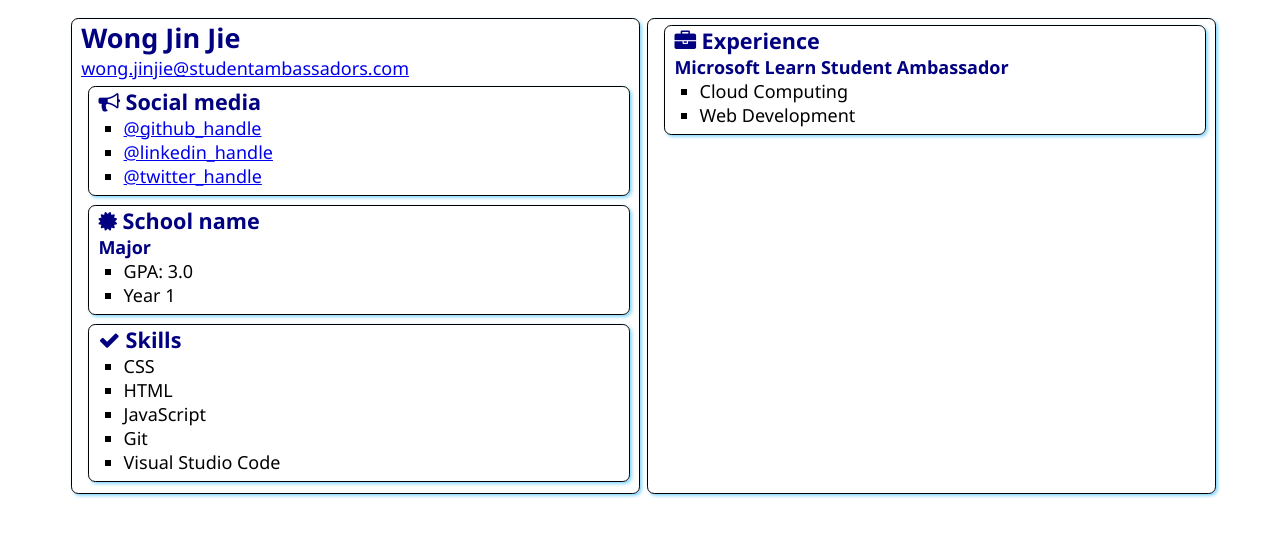
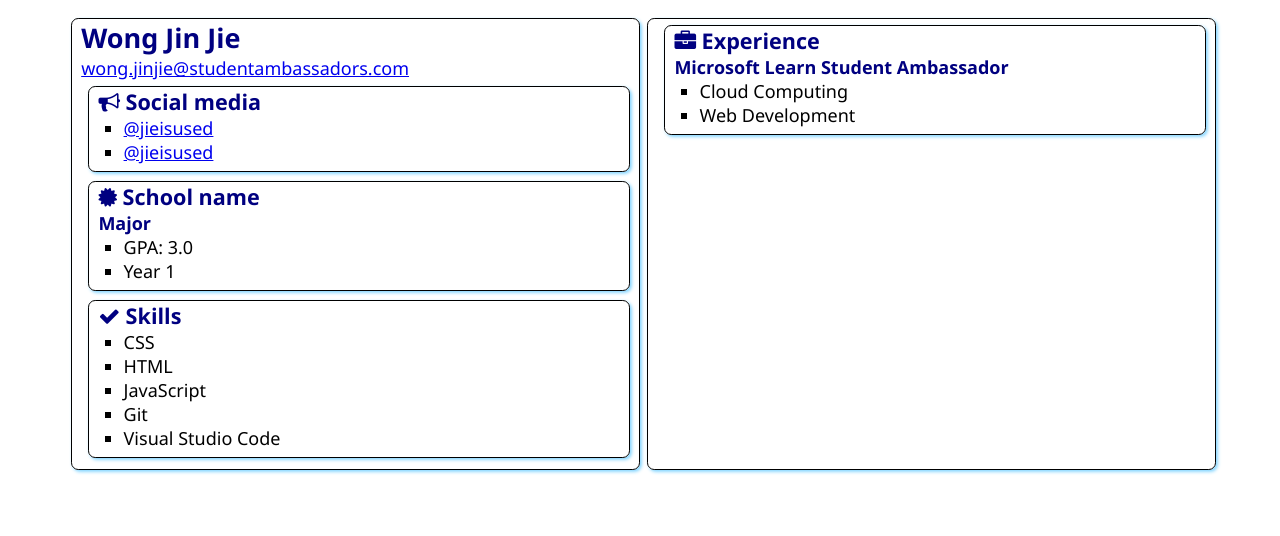
Before and after one commit to jieisused/SATechnicalOnboarding, a plain HTML site: page src/index.html in a window 1280 px wide. Drawn offline with Linux system fonts and the light colour scheme.

Commit message:
Edited Social Medias

```diff
--- a/src/index.html
+++ b/src/index.html
@@ -21,9 +21,8 @@
                     Social media
                 </h2>
                 <ul>
-                    <li><a href="https://github.com/<handle>">@github_handle</a></li>
-                    <li><a href="https://linkedin.com/in/<handle>">@linkedin_handle</a></li>
-                    <li><a href="https://twitter.com/<handle>">@twitter_handle</a></li>
+                    <li><a href="https://github.com/<handle>">@jieisused</a></li>
+                    <li><a href="https://linkedin.com/in/<handle>">@jieisused</a></li>
                 </ul>
             </section>
 
```
